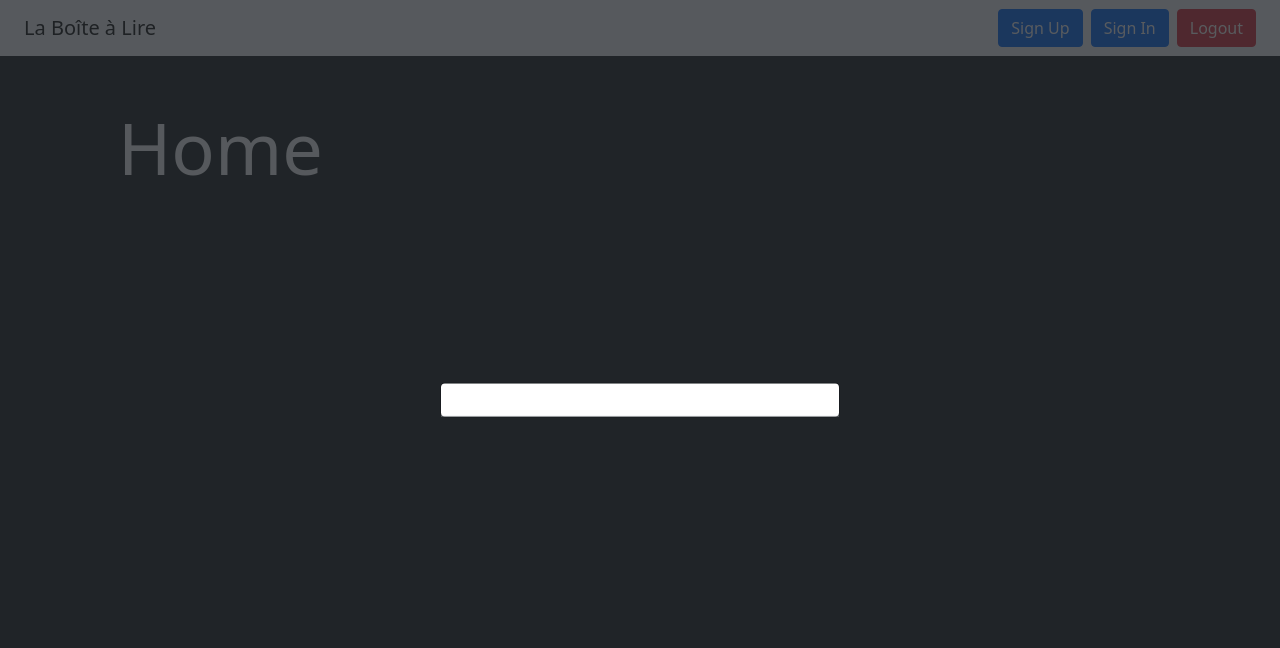
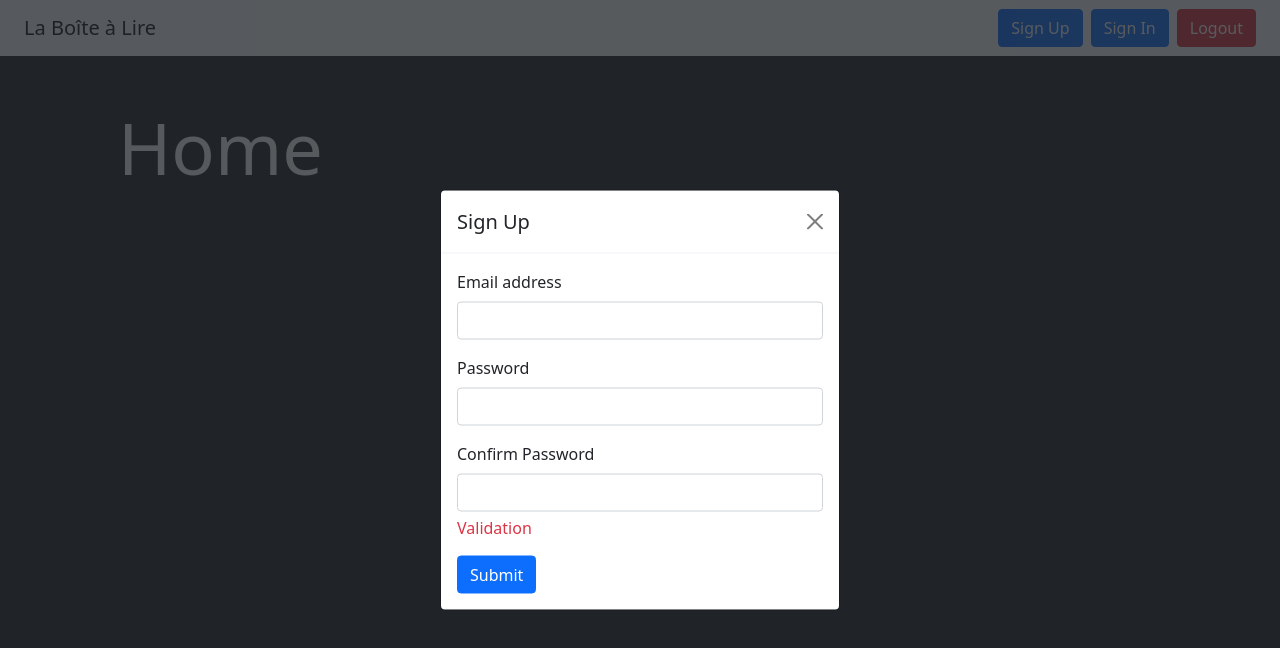
Before and after one commit to Damien-Dupont/BoiteALire, a React (Create React App) app: page / in a window 1280 px wide. Shown: the top 648 px of the page. Built offline with nearby package versions, Linux system fonts and the light colour scheme.

Commit message:
COMPLETED UI SignUpModal

```diff
--- a/src/components/SignUpModal.tsx
+++ b/src/components/SignUpModal.tsx
@@ -13,7 +13,52 @@ const SignUp: React.FunctionComponent<ISignUp> = (props) => {
           >
             <div className="modal-dialog">
               <div className="modal-content">
-                <div className="modal-header"></div>
+                <div className="modal-header">
+                  <h5 className="modal-title">Sign Up</h5>
+                  <button className="btn-close"></button>
+                </div>
+                <div className="modal-body">
+                  <form className="sign-up-form">
+                    <div className="mb-3">
+                      <label className="form-label" htmlFor="SignUpEmail">
+                        Email address
+                      </label>
+                      <input
+                        name="email"
+                        required
+                        type="email"
+                        className="form-control"
+                        id="signUpEmail"
+                      />
+                    </div>
+                    <div className="mb-3">
+                      <label className="form-label" htmlFor="SignUpPwd">
+                        Password
+                      </label>
+                      <input
+                        name="pwd"
+                        required
+                        type="password"
+                        className="form-control"
+                        id="signUpPwd"
+                      />
+                    </div>
+                    <div className="mb-3">
+                      <label className="form-label" htmlFor="SignUpConfirmPwd">
+                        Confirm Password
+                      </label>
+                      <input
+                        name="cpwd"
+                        required
+                        type="password"
+                        className="form-control"
+                        id="signUpConfirmPwd"
+                      />
+                      <p className="text-danger mt-1">Validation</p>
+                    </div>
+                    <button className="btn btn-primary">Submit</button>
+                  </form>
+                </div>
               </div>
             </div>
           </div>
```
